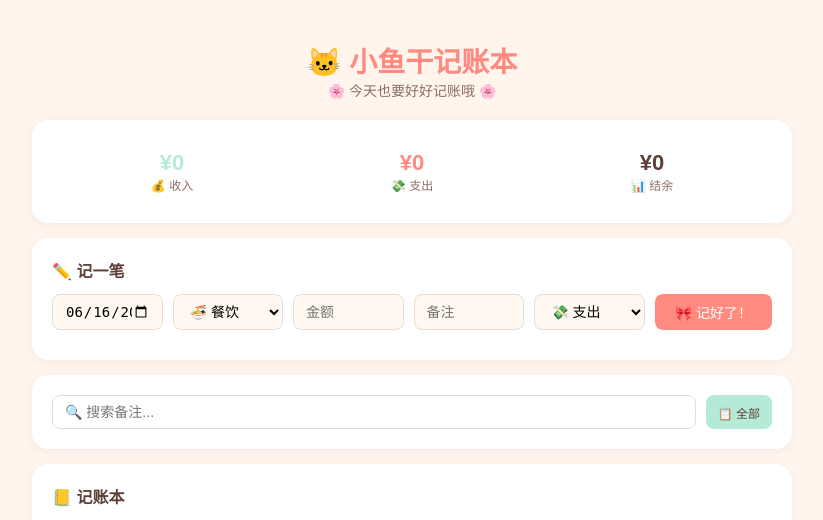
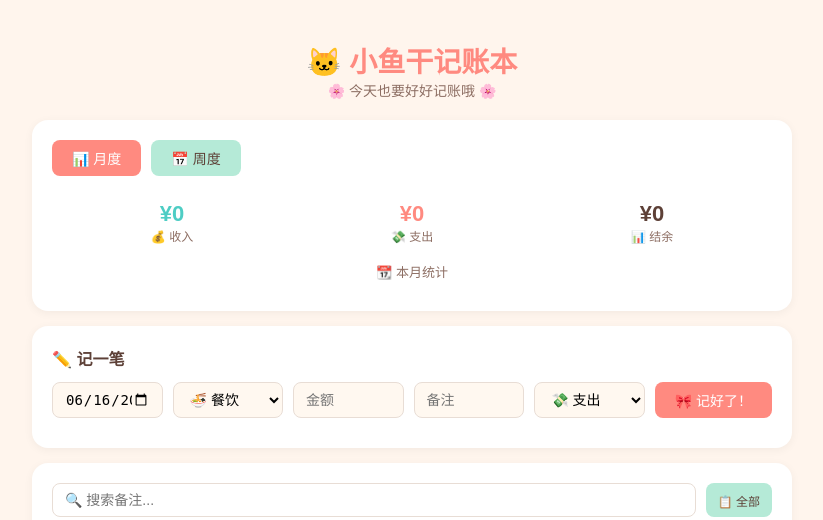
Before and after one commit to Lyra-mo/cat-book, a Python web app: template templates/index.html in a window 1280 px wide. Shown: the top 520 px of the page, without its empty margins (228-1051 px from the left). Run offline with Jinja, Linux system fonts and the light colour scheme; the template is opened without the code that fills it, so the values that code supplies are empty.

Commit message:
Update index.html

```diff
--- a/templates/index.html
+++ b/templates/index.html
@@ -72,6 +72,13 @@
         .btn-primary:hover {
             background: #FF6B5A;
         }
+        .btn-success {
+            background: #B5EAD7;
+            color: #5D4037;
+        }
+        .btn-success:hover {
+            background: #8DD4BA;
+        }
         .btn-danger {
             background: #FFB5B5;
             color: #5D4037;
@@ -79,16 +86,14 @@
         .btn-danger:hover {
             background: #FF8A8A;
         }
-        .btn-success {
-            background: #B5EAD7;
-            color: #5D4037;
-        }
-        .btn-success:hover {
-            background: #8DD4BA;
-        }
         .btn-sm {
             padding: 4px 12px;
             font-size: 12px;
+        }
+        .btn-group {
+            display: flex;
+            gap: 10px;
+            margin-bottom: 15px;
         }
         table {
             width: 100%;
@@ -122,7 +127,7 @@
             font-size: 12px;
             color: #8D6E63;
         }
-        .stats-item.income .number { color: #B5EAD7; }
+        .stats-item.income .number { color: #4ECDC4; }
         .stats-item.expense .number { color: #FF8A80; }
         .search-box {
             display: flex;
@@ -152,11 +157,31 @@
             font-size: 16px;
         }
         .delete-btn:hover { color: #FF6B6B; }
+        .stats-info {
+            text-align: center;
+            color: #8D6E63;
+            font-size: 13px;
+            margin-top: 8px;
+        }
+        .category-tags {
+            margin-top: 10px;
+            display: flex;
+            flex-wrap: wrap;
+            gap: 6px;
+            justify-content: center;
+        }
+        .category-tag {
+            background: #F5EDE5;
+            padding: 3px 12px;
+            border-radius: 12px;
+            font-size: 12px;
+        }
         @media (max-width: 600px) {
             .stats { flex-wrap: wrap; }
             .form-row { flex-direction: column; }
             table { font-size: 12px; }
             th, td { padding: 6px 4px; }
+            .btn-group { flex-direction: column; }
         }
     </style>
 </head>
@@ -166,8 +191,12 @@
         <p>🌸 今天也要好好记账哦 🌸</p>
     </div>
 
-    <!-- 统计 -->
+    <!-- 统计卡片 -->
     <div class="card">
+        <div class="btn-group">
+            <button class="btn btn-primary" id="btnMonthly" onclick="switchStats('monthly')">📊 月度</button>
+            <button class="btn btn-success" id="btnWeekly" onclick="switchStats('weekly')">📅 周度</button>
+        </div>
         <div class="stats" id="stats">
             <div class="stats-item income">
                 <div class="number" id="income">¥0</div>
@@ -182,6 +211,8 @@
                 <div class="label">📊 结余</div>
             </div>
         </div>
+        <div class="stats-info" id="statsInfo">📆 本月统计</div>
+        <div class="category-tags" id="categoryStats"></div>
     </div>
 
     <!-- 添加记录 -->
@@ -235,8 +266,50 @@
     </div>
 
     <script>
+        let currentStats = 'monthly';
+
         // 设置默认日期
         document.getElementById('date').value = new Date().toISOString().split('T')[0];
+
+        function switchStats(type) {
+            currentStats = type;
+            document.getElementById('btnMonthly').className = type === 'monthly' ? 'btn btn-primary' : 'btn btn-success';
+            document.getElementById('btnWeekly').className = type === 'weekly' ? 'btn btn-primary' : 'btn btn-success';
+            loadStats();
+        }
+
+        function loadStats() {
+            const url = currentStats === 'monthly' ? '/api/monthly_stats' : '/api/weekly_stats';
+            fetch(url)
+                .then(res => res.json())
+                .then(data => {
+                    document.getElementById('income').textContent = '¥' + data.income.toFixed(0);
+                    document.getElementById('expense').textContent = '¥' + data.expense.toFixed(0);
+                    document.getElementById('balance').textContent = '¥' + data.balance.toFixed(0);
+
+                    const info = document.getElementById('statsInfo');
+                    if (currentStats === 'monthly') {
+                        info.textContent = `📆 ${data.year}年${data.month}月 统计`;
+                    } else {
+                        info.textContent = `📅 ${data.start} ~ ${data.end} 统计`;
+                    }
+
+                    const catDiv = document.getElementById('categoryStats');
+                    if (currentStats === 'monthly' && data.categories) {
+                        const entries = Object.entries(data.categories);
+                        if (entries.length > 0) {
+                            catDiv.innerHTML = entries
+                                .map(([cat, amount]) =>
+                                    `<span class="category-tag">${cat} ¥${amount.toFixed(0)}</span>`
+                                ).join('');
+                        } else {
+                            catDiv.innerHTML = '<span style="color:#8D6E63; font-size:13px;">暂无分类数据</span>';
+                        }
+                    } else {
+                        catDiv.innerHTML = '';
+                    }
+                });
+        }
 
         function loadRecords() {
             fetch('/api/records')
@@ -244,6 +317,10 @@
                 .then(data => {
                     const tbody = document.getElementById('recordList');
                     tbody.innerHTML = '';
+                    if (data.length === 0) {
+                        tbody.innerHTML = '<tr><td colspan="6" style="color:#8D6E63; padding:20px;">还没有记录哦~ 记一笔吧 🐱</td></tr>';
+                        return;
+                    }
                     data.forEach(r => {
                         const tr = document.createElement('tr');
                         const typeClass = r.type === '收入' ? 'tag-income' : 'tag-expense';
@@ -261,29 +338,30 @@
             loadStats();
         }
 
-        function loadStats() {
-            fetch('/api/stats')
-                .then(res => res.json())
-                .then(data => {
-                    document.getElementById('income').textContent = '¥' + data.income.toFixed(0);
-                    document.getElementById('expense').textContent = '¥' + data.expense.toFixed(0);
-                    document.getElementById('balance').textContent = '¥' + data.balance.toFixed(0);
-                });
-        }
+        function addRecord() {
+            const date = document.getElementById('date').value;
+            const category = document.getElementById('category').value;
+            const amount = parseFloat(document.getElementById('amount').value);
+            const note = document.getElementById('note').value;
+            const type = document.getElementById('type').value;
 
-        function addRecord() {
-            const data = {
-                date: document.getElementById('date').value,
-                category: document.getElementById('category').value,
-                amount: parseFloat(document.getElementById('amount').value) || 0,
-                note: document.getElementById('note').value,
-                type: document.getElementById('type').value
-            };
+            if (!date) {
+                alert('请选择日期哦 🐱');
+                return;
+            }
+            if (!amount || amount <= 0) {
+                alert('请输入正确的金额哦 🐱');
+                return;
+            }
+
+            const data = { date, category, amount, note, type };
             fetch('/api/add', {
                 method: 'POST',
                 headers: { 'Content-Type': 'application/json' },
                 body: JSON.stringify(data)
-            }).then(() => {
+            })
+            .then(res => res.json())
+            .then(() => {
                 document.getElementById('amount').value = '';
                 document.getElementById('note').value = '';
                 loadRecords();
@@ -291,7 +369,7 @@
         }
 
         function deleteRecord(id) {
-            if (confirm('确定要删除这条记录吗？')) {
+            if (confirm('确定要删除这条记录吗？😿')) {
                 fetch('/api/delete/' + id, { method: 'DELETE' })
                     .then(() => loadRecords());
             }
@@ -307,6 +385,10 @@
                     );
                     const tbody = document.getElementById('recordList');
                     tbody.innerHTML = '';
+                    if (filtered.length === 0) {
+                        tbody.innerHTML = '<tr><td colspan="6" style="color:#8D6E63; padding:20px;">没有找到匹配的记录~</td></tr>';
+                        return;
+                    }
                     filtered.forEach(r => {
                         const tr = document.createElement('tr');
                         const typeClass = r.type === '收入' ? 'tag-income' : 'tag-expense';
```
